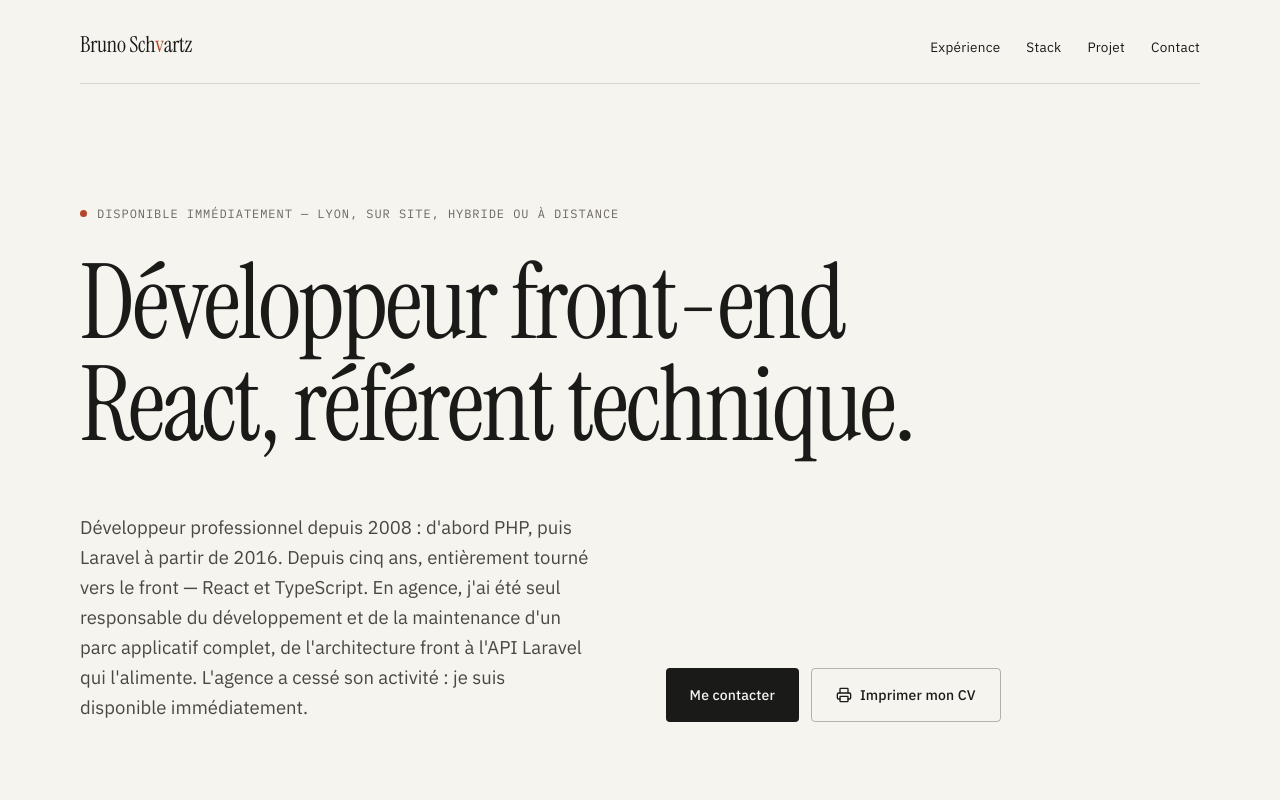
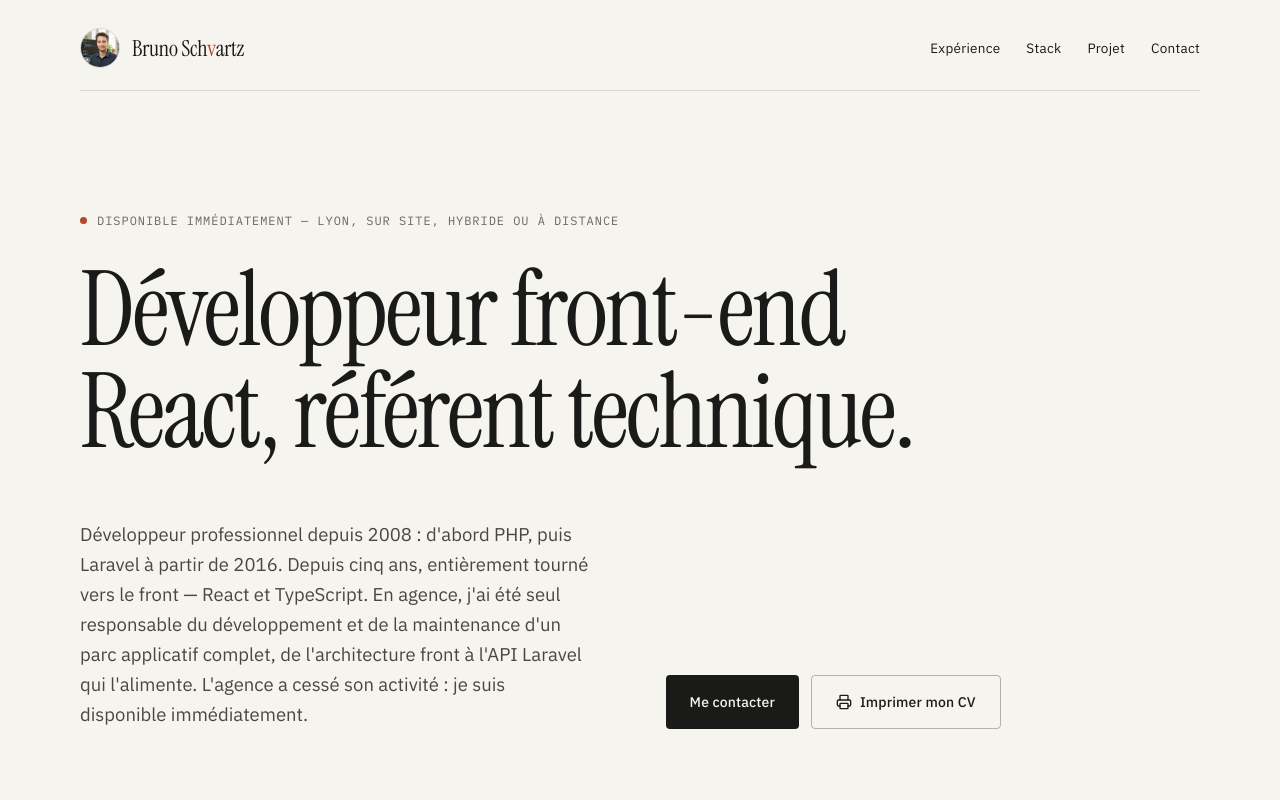
Before and after one commit to TwelveLab12/BrunoSchvartzDev, a Next.js app: page / in a window 1280 px wide. Shown: the top 800 px of the page. Built offline with nearby package versions, Linux system fonts and the light colour scheme.

Commit message:
feat: add portrait photo to site header
Circular avatar next to the wordmark, using next/image for automatic
optimization.

Co-Authored-By: Claude Sonnet 5 <noreply@anthropic.com>

```diff
--- a/components/home/site-header.tsx
+++ b/components/home/site-header.tsx
@@ -1,4 +1,5 @@
 import { Wordmark } from "@/components/wordmark";
+import Image from "next/image";
 
 const links = [
   { href: "#experience", label: "Expérience" },
@@ -9,9 +10,19 @@ const links = [
 
 export function SiteHeader() {
   return (
-    <header className="border-rule mx-auto flex max-w-[1120px] flex-wrap items-baseline justify-between gap-6 border-b pt-7">
-      <div className="pb-[22px] font-serif text-[22px] tracking-[-0.01em]">
-        <Wordmark />
+    <header className="border-rule mx-auto flex max-w-[1120px] flex-wrap items-center justify-between gap-6 border-b pt-7">
+      <div className="flex items-center gap-3 pb-[22px]">
+        <Image
+          src="/portrait.jpg"
+          alt="Portrait de Bruno Schvartz"
+          width={40}
+          height={40}
+          priority
+          className="border-rule size-10 rounded-full border object-cover"
+        />
+        <span className="font-serif text-[22px] tracking-[-0.01em]">
+          <Wordmark />
+        </span>
       </div>
       <nav className="flex gap-[26px] pb-[22px] text-[13.5px] tracking-[0.02em]">
         {links.map((l) => (
```
Also changed, not shown: public/portrait.jpg (added).
